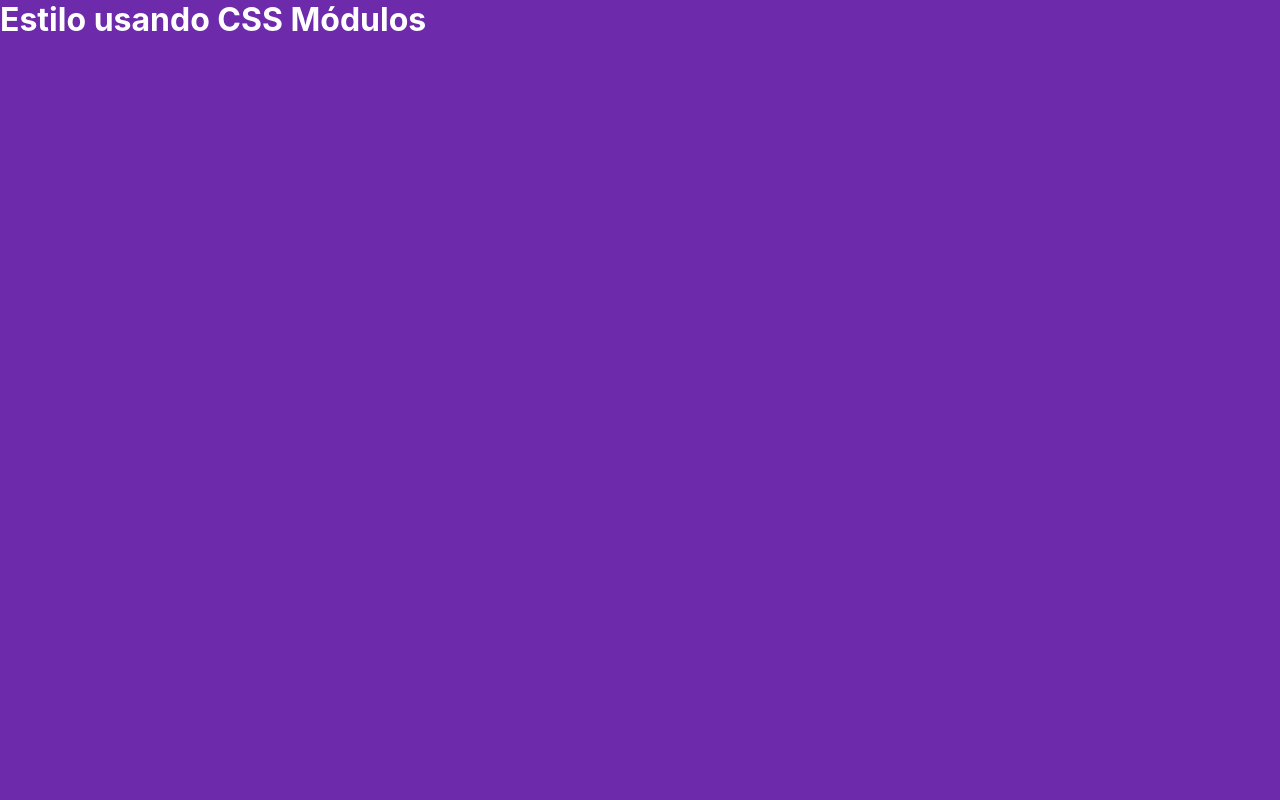
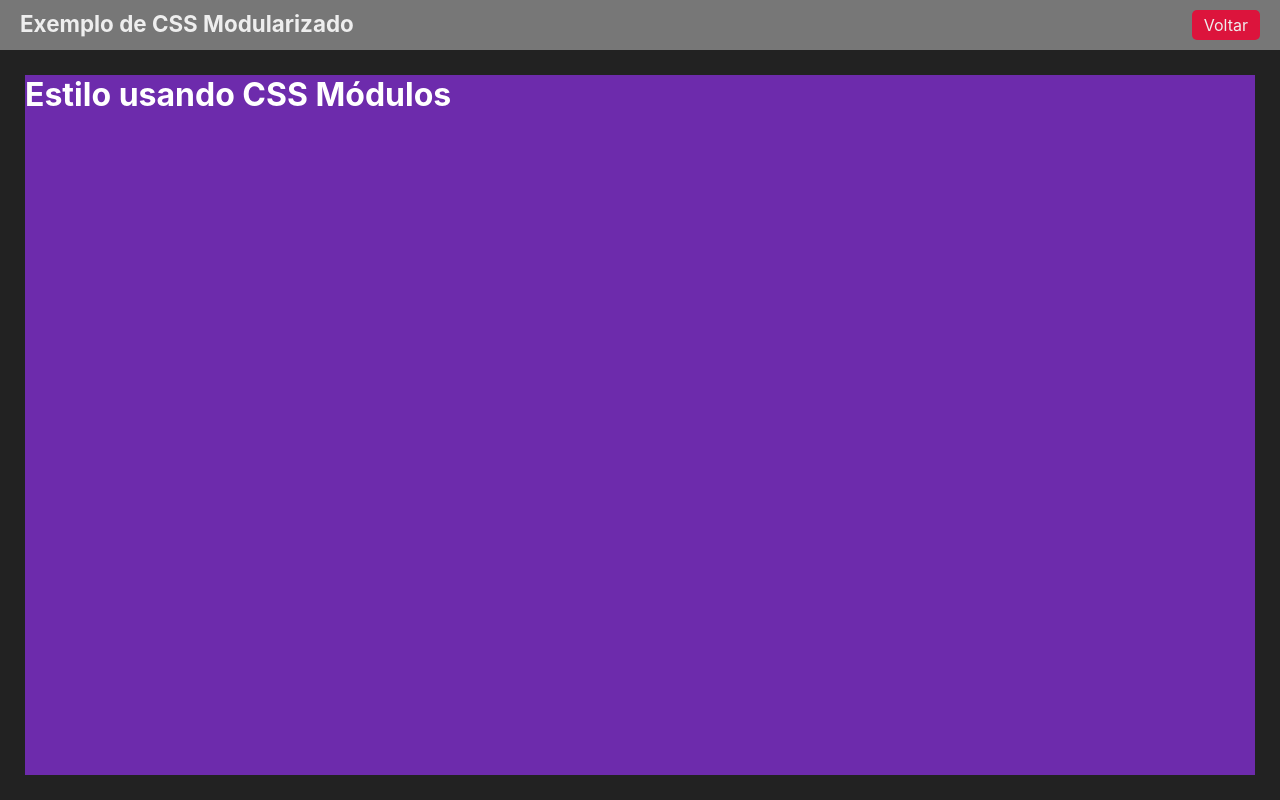
Before and after one commit to TrellixVulnTeam/JavaScript_QG8Y, a Next.js app in the folder nextjs/fundamentos/: page /estiloso in a window 1280 px wide. Built offline with nearby package versions, Linux system fonts and the light colour scheme.

Commit message:
Aplicando CSS modularizado

```diff
--- a/nextjs/fundamentos/src/components/Cabecalho.jsx
+++ b/nextjs/fundamentos/src/components/Cabecalho.jsx
@@ -1,7 +1,8 @@
-export default function Cabecalho(){
+export default function Cabecalho(props){
+    console.log(props)
     return (
         <header>
-            <h1>Fundamentos de Next.js & React</h1>
+            <h1>{props.titulo}</h1>
         </header>
     )
 }
--- /dev/null
+++ b/nextjs/fundamentos/src/components/Layout.jsx
@@ -0,0 +1,15 @@
+import Link from 'next/link'
+import styles from '../styles/Layout.module.css'
+export default function Layout(props){
+    return(
+        <div className={styles.layout}>
+            <div className={styles.cabecalo}>
+                <h1>{props.titulo ?? 'Mais um exemplo!'}</h1>
+                <Link href="/">Voltar</Link>
+            </div>
+            <div className={styles.conteudo}>
+                {props.children}
+            </div>
+        </div>
+    )
+}
--- a/nextjs/fundamentos/src/pages/estiloso.jsx
+++ b/nextjs/fundamentos/src/pages/estiloso.jsx
@@ -1,8 +1,13 @@
 import styles from '../styles/Estiloso.module.css'
+
+import Layout from '../components/Layout'
 export default function Estiloso(){
     return (
-        <div className={styles.roxo}>
-            <h1>Estilo usando CSS Módulos</h1>
-        </div>
+        <Layout titulo="Exemplo de CSS Modularizado">
+            <div className={styles.roxo}>
+                <h1>Estilo usando CSS Módulos</h1>
+            </div>
+        </Layout>
+
     )
 }
--- a/nextjs/fundamentos/src/pages/index.jsx
+++ b/nextjs/fundamentos/src/pages/index.jsx
@@ -1,8 +1,9 @@
+import Link from 'next/link'
 export default function inicio(){
     return (
     <div>
-        <h1>Fundamentos de Next.js & React</h1>
-        <h2>Vamos estudar esse framework</h2>
+        <Link href="/estiloso">Estiloso</Link> <br/>
+        <Link href="/exemplo">Cabeçalho</Link>
     </div>
     )
 }
--- a/nextjs/fundamentos/src/styles/Estiloso.module.css
+++ b/nextjs/fundamentos/src/styles/Estiloso.module.css
@@ -1,5 +1,5 @@
 .roxo{
-    height: 100vh;
+    height: 100%;
     background-color: #6d2bac;
     color: #fff;
 }
--- /dev/null
+++ b/nextjs/fundamentos/src/styles/Layout.module.css
@@ -0,0 +1,24 @@
+.layout{
+    height: 100vh;
+    display: flex;
+    flex-direction: column;
+}
+.cabecalo {
+    display: flex;
+    justify-content: space-between;
+    padding: 10px 20px;
+    background-color: #777;
+}
+.cabecalo a{
+    background-color: crimson;
+    padding: 5px 12px;
+    border-radius: 5px;
+}
+.cabecalo h1{
+    margin: 0;
+    font-size: 1.4rem;
+}
+.conteudo{
+    padding: 25px;
+    height: 100%;
+}
```
Also changed, not shown: nextjs/fundamentos/src/pages/exemplo.jsx (+5 -2 lines).
